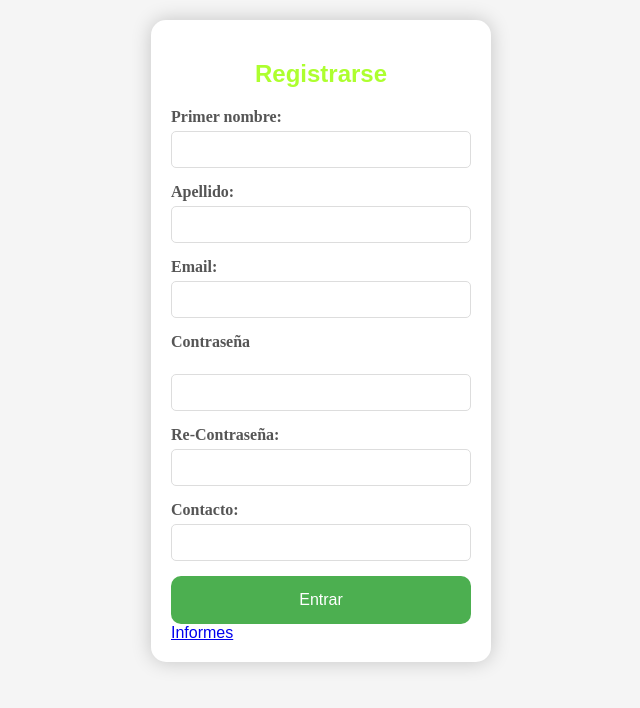
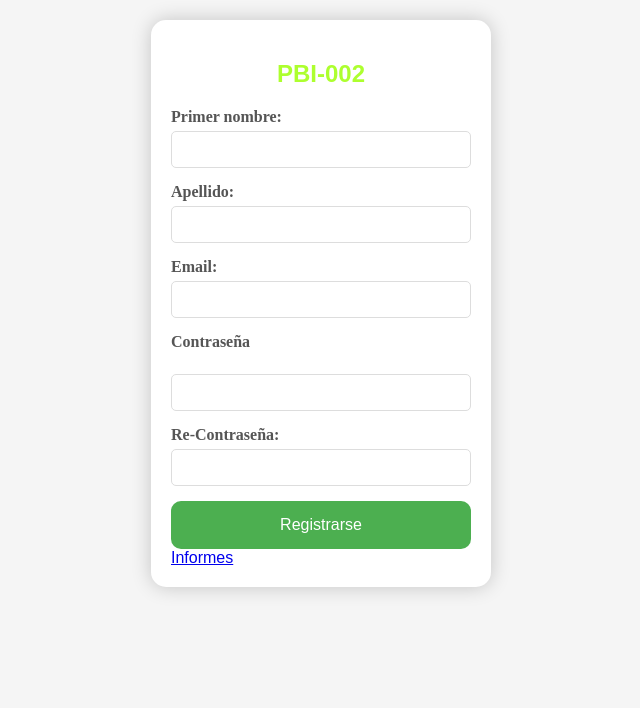
Before and after one commit to brayan3229/pagina.github.io, a plain HTML site: page index.html in a window 1280 px wide. Shown: the whole page, without its empty margins (319-959 px from the left). Drawn offline with Linux system fonts and the light colour scheme.

Commit message:
nuevo index.html
actualizado

```diff
--- a/index.html
+++ b/index.html
@@ -8,7 +8,7 @@
 </head>
 <body>
     <div class="main">
-        <h2>Registrarse </h2>
+        <h2>PBI-002 </h2>
         <form action="">
             <label for="First">Primer nombre: </label>
             <input type="text" id="first" name="last" required>
@@ -26,13 +26,12 @@
             <label for="repassword">Re-Contraseña:  </label>
             <input type="password" id="repassword"
             name="repassword" required>
-            <label for="mobile">Contacto: </label>
-            <input type="number" id="mobile" name="mobile" maxlength="10" required>
+
 
 
 
                 </select>
-                <button type="submit">Entrar</button>
+                <button type="submit">Registrarse</button>
                 <a href="https://drive.google.com/file/d/1W3u5DBkKjNdZ5BMHavDjsV9SITOMIEKM/view?usp=sharing">Informes</a>
         </form>
     </div>
```
